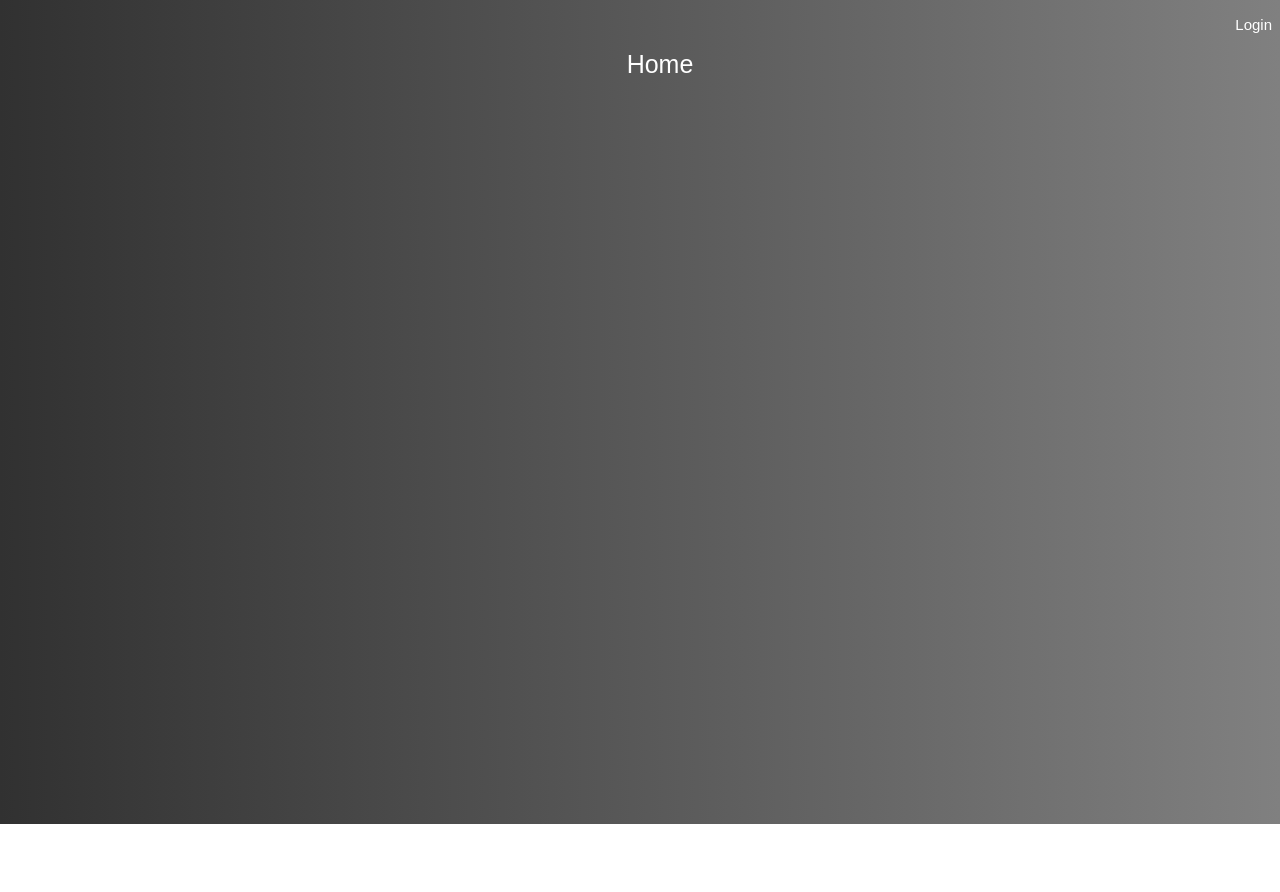
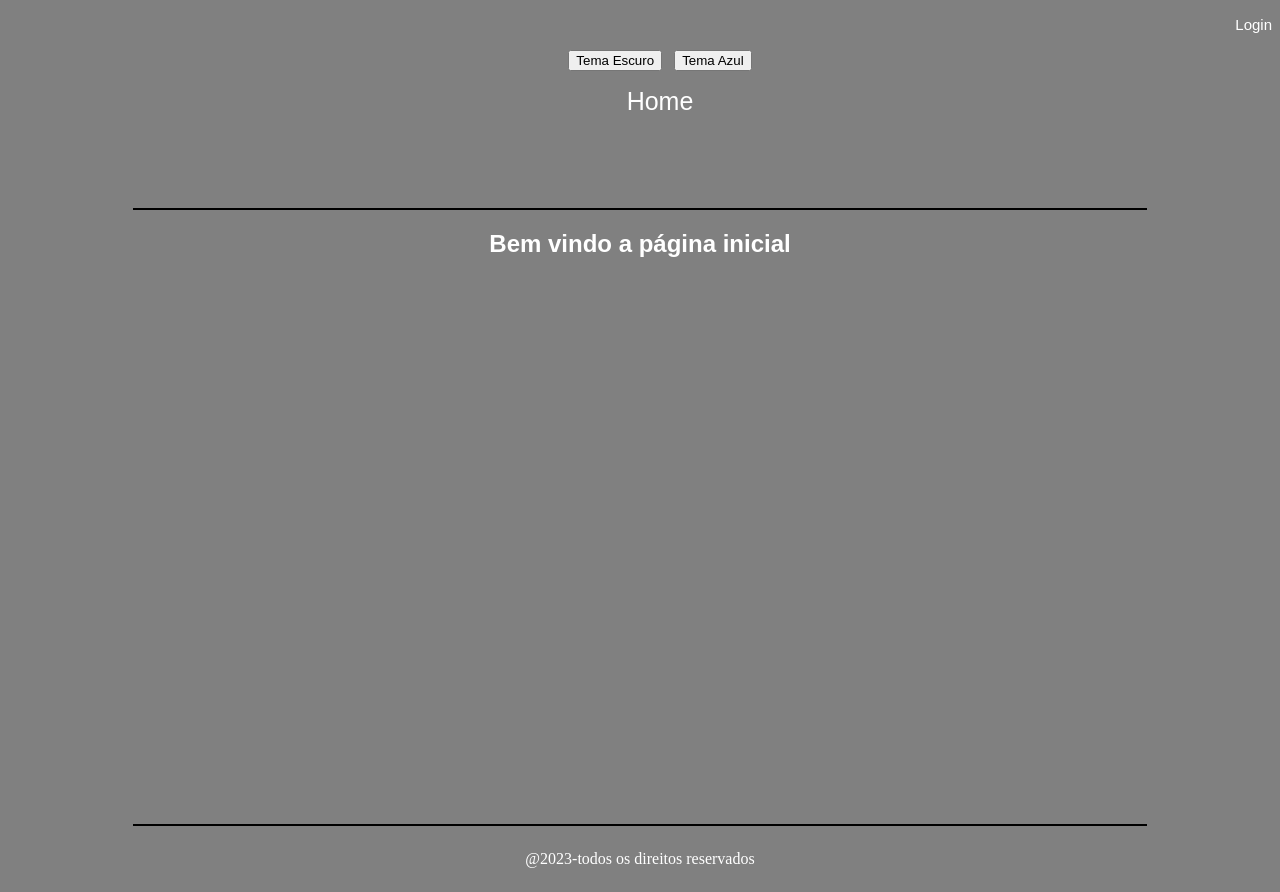
Before and after one commit to Murilo3000/cp2-web-dev-1sem, a plain HTML site: page index.html in a window 1280 px wide. Before the commit the page ends 824 px from the top, so only its background shows below. Drawn offline with Linux system fonts and the light colour scheme.

Commit message:
quarto commit

```diff
--- a/estilo.css
+++ b/estilo.css
@@ -1,5 +1,5 @@
 body{
-    background-image: linear-gradient(to right, rgb(49, 49, 49), gray);
+    background-color: gray;
 }
 .container{
     width: 100%;
@@ -54,7 +54,7 @@ body{
 }
 
 h1,h2,h3{
-    font-family: 'Courier New', Courier, monospace;
+    font-family: Arial, Helvetica, sans-serif;
     font-weight: bold;
     text-align: center;
     color: white;
@@ -63,7 +63,7 @@ h1,h2,h3{
 footer{
     width: 100%;
     height: 50px;
-    background-image:linear-gradient(to right, rgb(0, 0, 100), white);
+    color: white;
     text-align: center;
     line-height: 50px;
 }
--- a/index.html
+++ b/index.html
@@ -4,7 +4,7 @@
     <meta charset="UTF-8">
     <meta http-equiv="X-UA-Compatible" content="IE=edge">
     <meta name="viewport" content="width=device-width, initial-scale=1.0">
-    <title>Document</title>
+    <title>Home</title>
     <link rel="stylesheet" href="estilo.css">
 </head>
 <body>
@@ -16,15 +16,25 @@
             </ul>
         </nav>
 
-        <nav id="menu">
+        <nav id="menu">        <nav id="menu">
+            <ul>
+                <li><button type="button" class="cor" onclick="trocar('gray')">Tema Escuro</button></li>
+                <li><button type="button" class="cor" onclick="trocar('blue')">Tema Azul</button></li>
+            </ul>
+
             <ul>
                 <li><a href="./index.html">Home</a></li>
             </ul>
         </nav>
+
+        <hr width="80%" color="black">
+        <h1>Bem vindo a página inicial</h1>
+
+
     </div>
 
-
-
+    <hr width="80%" color="black">
+    <footer>@2023-todos os direitos reservados</footer>
     <script src="script.js"></script>
 </body>
 </html>
--- a/script.js
+++ b/script.js
@@ -0,0 +1,3 @@
+function trocar(cor){
+    document.body.style.background = cor
+}
```
Also changed, not shown: login.html (+3 -2 lines).
